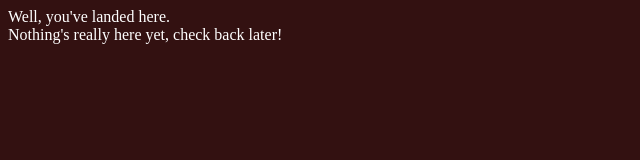
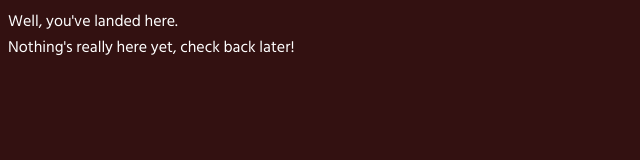
Before and after one commit to idiot-mp4/idiot-mp4.github.io, a plain HTML site: page index.html in a window 1280 px wide. Shown: the whole page, without its empty margins (0-640 px from the left). Drawn offline with Linux system fonts and the light colour scheme.

Commit message:
Add fonts

```diff
--- a/index.html
+++ b/index.html
@@ -1,6 +1,8 @@
 <!DOCTYPE html>
 <head>
     <style>
+        @import url('https://fonts.googleapis.com/css2?family=Hind+Siliguri&display=swap');
+
         body {
             color: #fff;
             background: #331111;
@@ -9,6 +11,7 @@
         p {
             margin: 0px;
             padding: 0px;
+            font-family: 'Hind Siliguri', sans-serif;
         }
     </style>
 </head>
```
